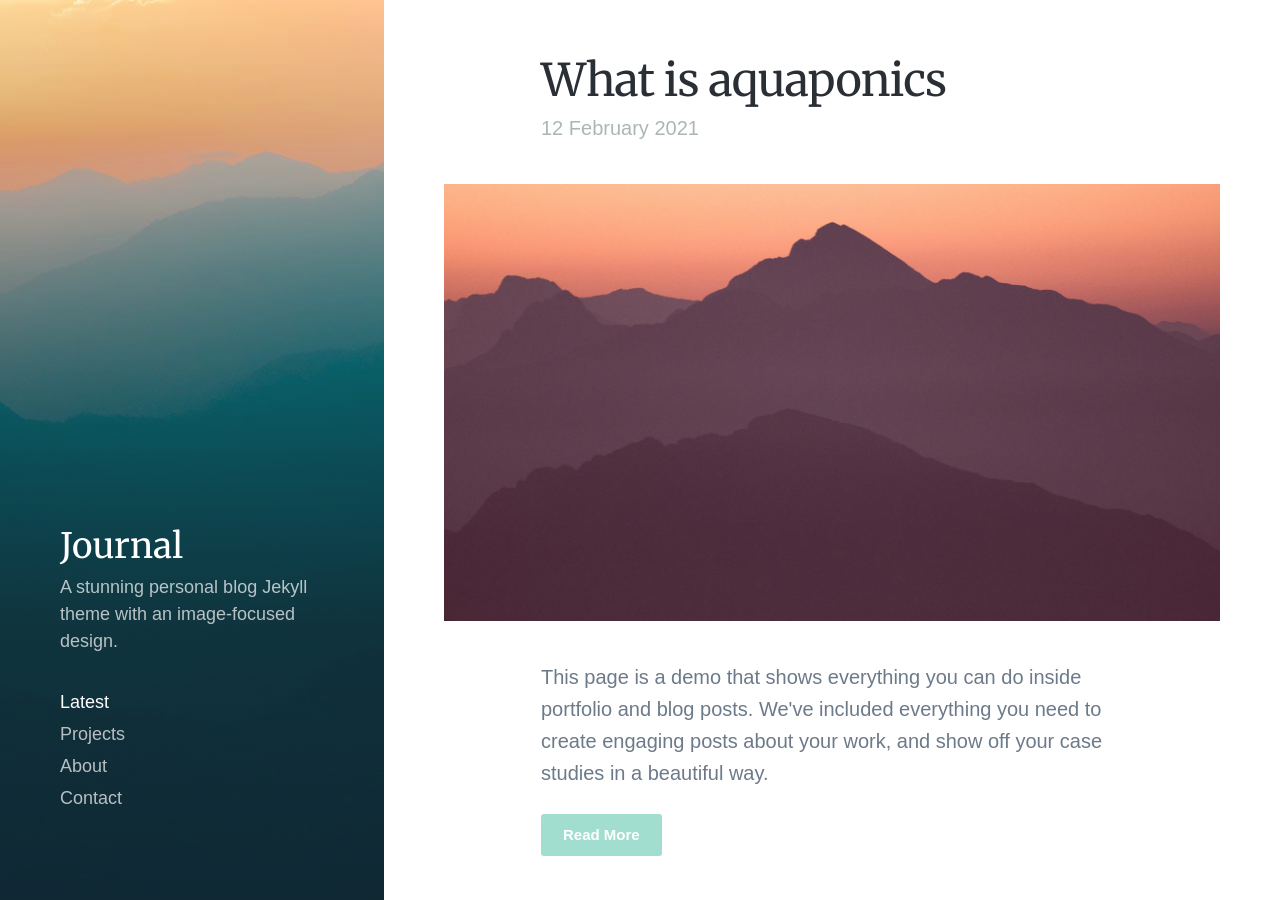
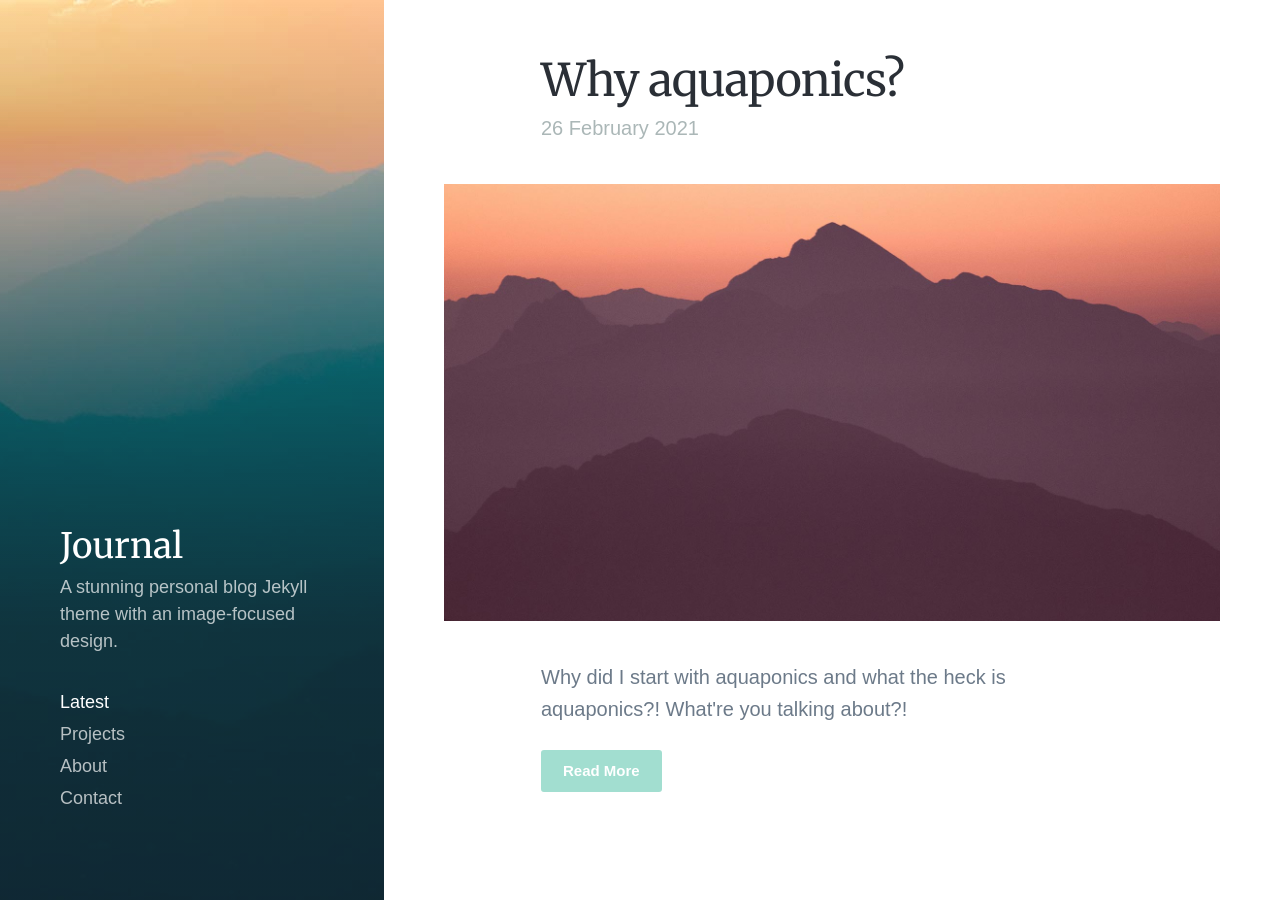
Before and after one commit to robertBrem/robertbrem.github.io, a Jekyll site: the page built from index.html, in a window 1280 px wide and 900 px high. Built offline with Jekyll 4.4.1, drawn with Linux system fonts in a browser that asks for light colours; nearby versions of some CDN libraries; some web fonts are replaced; the list of posts is cut into pages by our own code; part of the change alters nothing that is shown.

Commit message:
FIX: first post

```diff
--- a/_posts/2021-02-13-aquaponics.md
+++ b/_posts/2021-02-13-aquaponics.md
@@ -1,13 +1,42 @@
 ---
-title: 'What is aquaponics'
-date: 2021-02-12 23:00:00
+title: 'Why aquaponics?'
+date: 2021-02-26 23:00:00
 featured_image: '/images/demo/demo-square.jpg'
-excerpt: This page is a demo that shows everything you can do inside portfolio and blog posts. We've included everything you need to create engaging posts about your work, and show off your case studies in a beautiful way.
+excerpt: Why did I start with aquaponics and what the heck is aquaponics?! What're you talking about?!
 ---
 
 ![](/images/demo/demo-landscape.jpg)
 
-## Demo content
+## Who am I?
+Hy everybody I'm Rob and I love my job as the CIO of confirm.
+
+![](/images/demo/demo-landscape.jpg)
+
+As a compensation to sitting in front of my computer for ~ 60 hours a week I keep some really cool reptiles as a hobby.
+
+![](/images/demo/demo-landscape.jpg)
+
+To keep track on how to properly care for my reptiles I follow some really great youtube channels. One of them is
+B.E.A.R. Blakes Exotic Animal Ranch. On the 03.11.2021 Blakes dropped this video:
+
+<iframe width="560" height="315" src="https://www.youtube.com/embed/Fke_qd2EabQ" frameborder="0" allow="accelerometer; autoplay; clipboard-write; encrypted-media; gyroscope; picture-in-picture" allowfullscreen></iframe>
+
+I heard about aquaponics before but didn't take a closer look into it until I saw Blakes video. I have two alligator
+snapping turtles toghether with a bunch of guppies in my 1'000l indoor pond that currently holdes about 300l. As well
+as a 400l Malawi tank. I've to replace at least 50% of the water in the Malawi tank every 7 to 10 days. I have to change
+~25% of the water in the alligator snapper tank about every 14 day. Normally I can use about half the "waste" water for
+my plants. I also added epipremnum aureum to my alligator snapper tank in order to lower the nitrate level. Still
+I've a lot of "waste" water every week. It also is a pain in the neck to make all this water changes that often.
+After I saw Blakes video I started to inform me a lil bit more about aquaponics and took the plan to build my own small
+system. The first thing to figure out was: Which tank should I first extend or connect to aquaponics cycle?
+My alligator snappers and guppies are pretty tougth and can take spikes in the water quality. Therefore it was clear for
+me to start a aquaponics system with my alligator snappers and guppies. Now I've to decide where my system should stand.
+I decided to place it at the window front of my reptile room where my alligator snapper tank is.
+At next I made some drawing based on the many many youtube videos I've watched about aquaponics :-)
+
+![](/images/demo/demo-landscape.jpg)
+
+
 
 This page is a demo that shows everything you can do inside portfolio and blog posts.
 
```
Also changed, not shown: 2 other files.
